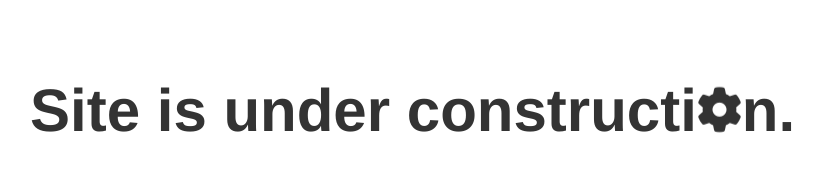
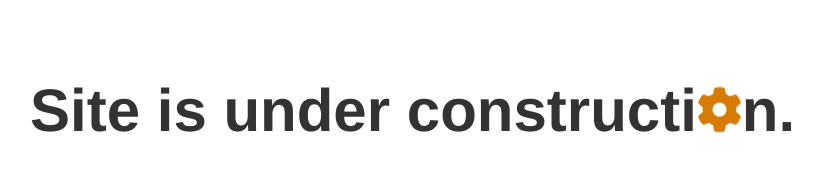
Before and after one commit to jnoc/web, a plain HTML site: page index.html in a window 1280 px wide. Shown: the part 92-284 px from the top of the page, without its empty margins (234-1056 px from the left). Drawn offline with Linux system fonts and the light colour scheme.

Commit message:
Update index.html

```diff
--- a/index.html
+++ b/index.html
@@ -8,7 +8,7 @@
     </head>
     <body>
         <article class="construction">
-            <h1>Site is under <span class="nowrap">constructi<i class="fas fa-cog fa-spin fa-xs"></i>n.</span></h1>
+            <h1>Site is under <span class="nowrap">constructi<i class="colour fas fa-cog fa-spin fa-xs"></i>n.</span></h1>
                 <span class="footer">
                 <a href="mailto:me@jcarter.uk">
                     <span class="fa-stack">
```
